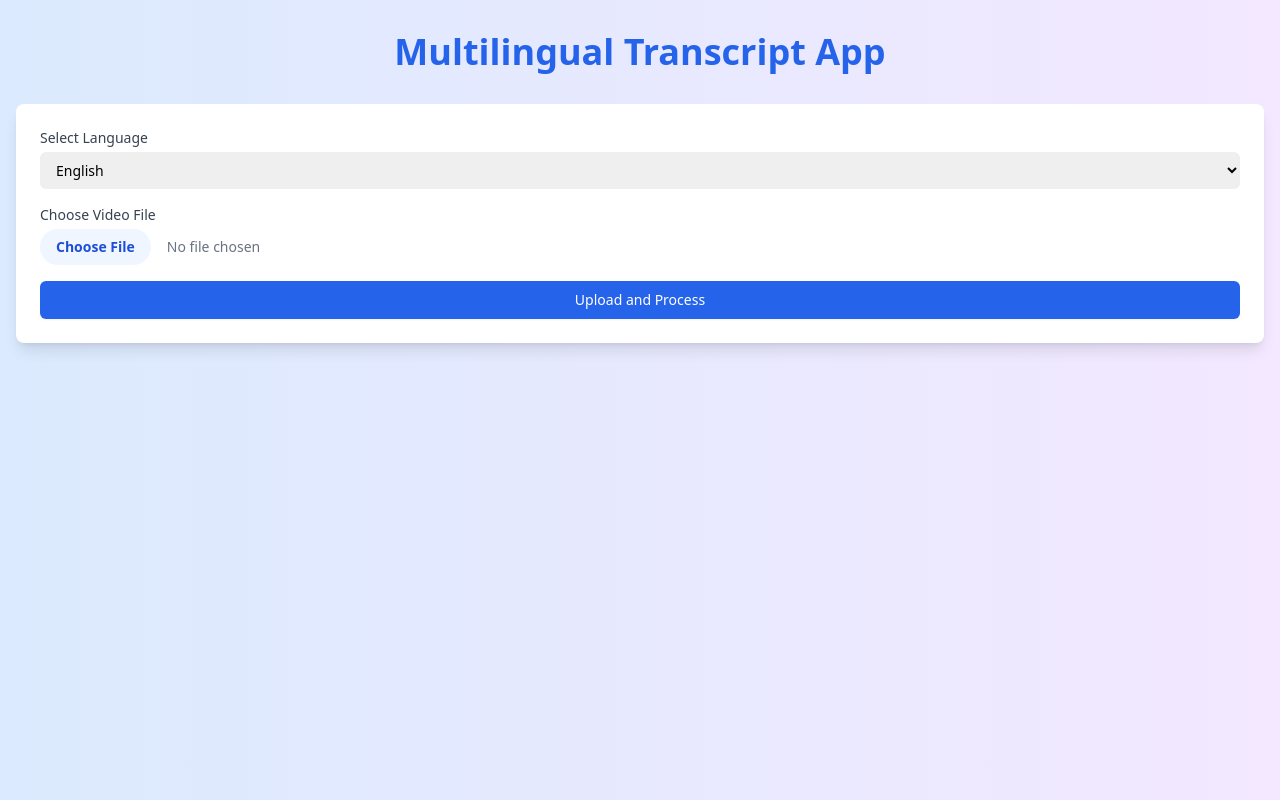
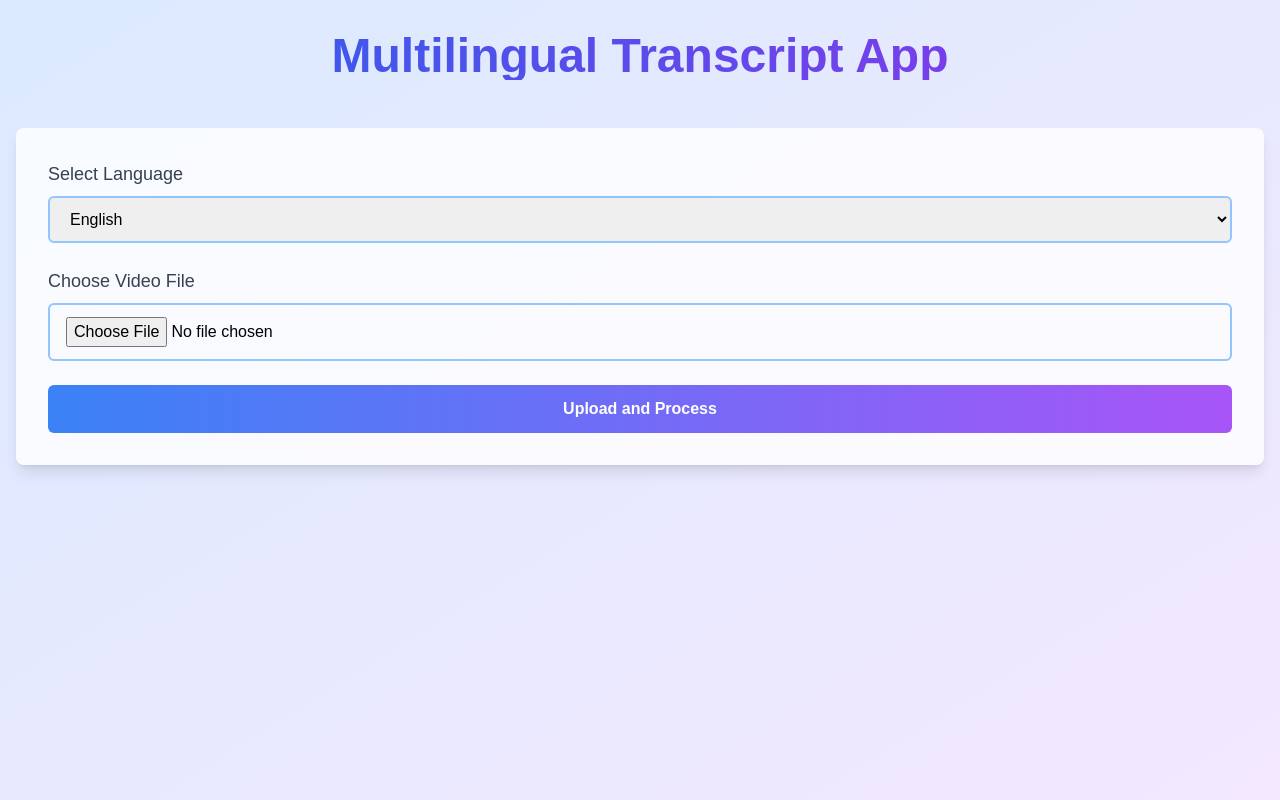
Before and after one commit to Hrishikesh332/Twelvelabs-Multilingual-Video-Transcriber, a Flask app: page / in a window 1280 px wide. Run offline with Flask 3, Linux system fonts and the light colour scheme; some libraries are stand-ins or nearby versions.

Commit message:
Added Download Transcript in PDF Format

```diff
--- a/static/css/style.css
+++ b/static/css/style.css
@@ -1,32 +1,58 @@
+body {
+    font-family: 'Arial', sans-serif;
+}
+
 .custom-scrollbar::-webkit-scrollbar {
     width: 8px;
 }
+
 .custom-scrollbar::-webkit-scrollbar-track {
     background: #f1f1f1;
-    border-radius: 4px;
+    border-radius: 10px;
 }
+
 .custom-scrollbar::-webkit-scrollbar-thumb {
     background: #888;
-    border-radius: 4px;
+    border-radius: 10px;
 }
+
 .custom-scrollbar::-webkit-scrollbar-thumb:hover {
     background: #555;
 }
 
-.timestamp {
-    @apply cursor-pointer text-blue-600 hover:text-blue-800 transition-colors duration-300;
+.transcript-entry {
+    @apply mb-4 p-3 rounded-lg transition-colors duration-300 hover:bg-blue-50;
 }
 
-.transcript-entry {
-    @apply mb-2 p-2 rounded hover:bg-blue-50 transition-colors duration-300;
+.timestamp {
+    @apply cursor-pointer text-white font-bold py-1 px-3 rounded-md transition-all duration-300 mr-3 inline-block mb-2;
+    border: none;
+    outline: none;
 }
 
-.transcript-entry:nth-child(even) {
-    @apply bg-gray-50;
+.timestamp-box {
+    background: linear-gradient(135deg, #6366F1, #A855F7, #EC4899);
+    box-shadow: 0 2px 4px rgba(0, 0, 0, 0.1);
 }
 
-#status {
-    @apply transition-all duration-300 transform;
+.timestamp:hover {
+    background: linear-gradient(135deg, #4F46E5, #9333EA, #DB2777);
+    transform: translateY(-1px);
+    box-shadow: 0 4px 6px rgba(0, 0, 0, 0.1);
+}
+
+.timestamp:active {
+    background: linear-gradient(135deg, #4338CA, #7E22CE, #BE185D);
+    transform: translateY(0);
+    box-shadow: 0 2px 4px rgba(0, 0, 0, 0.1);
+}
+
+.timestamp:focus {
+    @apply ring-2 ring-blue-300;
+}
+
+.transcript-text {
+    @apply block mt-1 text-black;
 }
 
 #status.loading {
@@ -40,3 +66,21 @@
 #status.error {
     @apply text-red-600;
 }
+
+.aspect-w-16 {
+    position: relative;
+    padding-bottom: 56.25%;
+}
+
+.aspect-w-16 > * {
+    position: absolute;
+    top: 0;
+    left: 0;
+    width: 100%;
+    height: 100%;
+}
+
+#transcript {
+    max-height: 70vh;
+    overflow-y: auto;
+}
--- a/static/js/app.js
+++ b/static/js/app.js
@@ -4,9 +4,11 @@ document.addEventListener('DOMContentLoaded', () => {
     const result = document.getElementById('result');
     const transcriptDiv = document.getElementById('transcript');
     const videoContainer = document.getElementById('video-container');
+    const downloadButton = document.getElementById('download-transcript');
 
     form.addEventListener('submit', handleFormSubmit);
     transcriptDiv.addEventListener('click', handleTranscriptClick);
+    downloadButton.addEventListener('click', downloadTranscript);
 });
 
 async function handleFormSubmit(e) {
@@ -48,30 +50,57 @@ function hideResult() {
 }
 
 function showResult() {
-    document.getElementById('result').classList.remove('hidden');
+    const resultElement = document.getElementById('result');
+    resultElement.classList.remove('hidden');
+    resultElement.scrollIntoView({ behavior: 'smooth', block: 'start' });
 }
+
 
 function displayTranscript(transcript) {
     const transcriptDiv = document.getElementById('transcript');
     transcriptDiv.innerHTML = '';
 
-    const rawResponseDiv = document.createElement('div');
-    rawResponseDiv.className = 'mb-4 p-4 bg-gray-100 rounded';
-    rawResponseDiv.innerHTML = '<h3 class="font-bold mb-2">Raw API Response:</h3>';
-
     const entries = parseTranscript(transcript);
     const formattedTranscriptDiv = document.createElement('div');
-    formattedTranscriptDiv.innerHTML = '<h3 class="font-bold mb-2">Formatted Transcript:</h3>';
+    formattedTranscriptDiv.innerHTML = '<h3 class="text-2xl font-bold mb-4">Formatted Transcript:</h3>';
     formattedTranscriptDiv.innerHTML += entries.map(entry =>
         `<div class="transcript-entry">
-            <button class="timestamp bg-green-500 hover:bg-green-700 text-white font-bold py-1 px-2 rounded" data-start="${entry.start}" data-end="${entry.end}">
+            <button class="timestamp text-sm timestamp-box" data-start="${entry.start}" data-end="${entry.end}">
                 ${formatTime(entry.start)} - ${formatTime(entry.end)}
             </button>
-            <span class="ml-2">${entry.text}</span>
+            <span class="transcript-text text-base text-black">${entry.text}</span>
         </div>`
     ).join('');
     transcriptDiv.appendChild(formattedTranscriptDiv);
+
+    const timestamps = transcriptDiv.querySelectorAll('.timestamp');
+    timestamps.forEach(timestamp => {
+        timestamp.addEventListener('click', handleTimestampClick);
+    });
+    document.getElementById('download-transcript').classList.remove('hidden');
+
+    document.getElementById('result').classList.remove('hidden');
 }
+
+
+function handleTimestampClick(e) {
+    const startTime = parseFloat(e.target.dataset.start);
+    const endTime = parseFloat(e.target.dataset.end);
+    const video = document.querySelector('video');
+    if (video) {
+        video.currentTime = startTime;
+        video.play();
+
+        const checkTime = () => {
+            if (video.currentTime >= endTime) {
+                video.pause();
+                video.removeEventListener('timeupdate', checkTime);
+            }
+        };
+        video.addEventListener('timeupdate', checkTime);
+    }
+}
+
 
 function parseTranscript(transcript) {
     const lines = transcript.split('\n');
@@ -125,6 +154,33 @@ function formatTime(seconds) {
     return `${minutes.toString().padStart(2, '0')}:${remainingSeconds.toString().padStart(2, '0')}`;
 }
 
+
+function downloadTranscript() {
+    const transcriptContent = document.getElementById('transcript').innerText;
+    const lines = transcriptContent.split('\n');
+    const { jsPDF } = window.jspdf;
+    const pdf = new jsPDF();
+
+    pdf.setFontSize(20);
+    pdf.setTextColor(44, 62, 80);
+    pdf.text('Transcript', 105, 20, null, null, 'center');
+
+    pdf.setFontSize(12);
+    pdf.setTextColor(52, 73, 94);
+    let y = 40;
+    lines.forEach(line => {
+        if (y > 280) {
+            pdf.addPage();
+            y = 20;
+        }
+        const splitText = pdf.splitTextToSize(line, 180);
+        pdf.text(splitText, 15, y);
+        y += 7 * splitText.length;
+    });
+
+    pdf.save('transcript.pdf');
+}
+
 function updateTranscriptHighlight(currentTime) {
     const transcriptEntries = document.querySelectorAll('.transcript-entry');
     transcriptEntries.forEach(entry => {
@@ -141,13 +197,10 @@ function updateTranscriptHighlight(currentTime) {
     });
 }
 
-document.addEventListener('DOMContentLoaded', () => {
-    const result = document.getElementById('result');
-    result.addEventListener('DOMNodeInserted', (event) => {
-        if (event.target.tagName === 'VIDEO') {
-            event.target.addEventListener('timeupdate', (e) => {
-                updateTranscriptHighlight(e.target.currentTime);
-            });
-        }
-    });
+document.addEventListener('DOMNodeInserted', (event) => {
+    if (event.target.tagName === 'VIDEO') {
+        event.target.addEventListener('timeupdate', (e) => {
+            updateTranscriptHighlight(e.target.currentTime);
+        });
+    }
 });
--- a/templates/index.html
+++ b/templates/index.html
@@ -5,56 +5,58 @@
     <meta name="viewport" content="width=device-width, initial-scale=1.0">
     <title>Multilingual Transcript App</title>
     <script src="https://cdn.tailwindcss.com"></script>
-    <link rel="stylesheet" href="{{ url_for('static', filename='css/styles.css') }}">
+    <link rel="stylesheet" href="{{ url_for('static', filename='css/style.css') }}">
 </head>
-<body class="bg-gradient-to-r from-blue-100 to-purple-100 min-h-screen">
+<body class="bg-gradient-to-br from-blue-100 to-purple-100 min-h-screen">
     <div class="container mx-auto px-4 py-8">
-        <h1 class="text-4xl font-bold mb-8 text-center text-blue-600">Multilingual Transcript App</h1>
+        <h1 id="multilingual-transcript-app" class="text-5xl font-bold mb-12 text-center text-transparent bg-clip-text bg-gradient-to-r from-blue-600 to-purple-600">
+            Multilingual Transcript App
+        </h1>
 
-        <div class="bg-white shadow-lg rounded-lg p-6 mb-8 transition-all duration-300 hover:shadow-xl">
-            <form id="upload-form" class="space-y-4">
-                <div>
-                    <label for="language-select" class="block text-sm font-medium text-gray-700">Select Language</label>
-                    <select id="language-select" name="language" class="mt-1 block w-full pl-3 pr-10 py-2 text-base border-gray-300 focus:outline-none focus:ring-blue-500 focus:border-blue-500 sm:text-sm rounded-md">
-                        <option value="English">English</option>
-                        <option value="German">German</option>
-                        <option value="French">French</option>
-                        <option value="Spanish">Spanish</option>
+        <div class="bg-white bg-opacity-80 shadow-lg rounded-lg p-8 mb-8 transition-all duration-300 hover:shadow-xl">
+            <form id="upload-form" enctype="multipart/form-data" method="post" action="{{ url_for('upload_file') }}">
+                <div class="mb-6">
+                    <label for="language" class="block text-lg font-medium text-gray-700 mb-2">Select Language</label>
+                    <select id="language" name="language" class="w-full py-3 px-4 rounded-md border-2 border-blue-300 focus:border-blue-500 focus:ring focus:ring-blue-200 focus:ring-opacity-50">
+                        <option value="english">English</option>
+                        <option value="german">German</option>
+                        <option value="french">French</option>
+                        <option value="spanish">Spanish</option>
                     </select>
                 </div>
-                <div>
-                    <label for="file-input" class="block text-sm font-medium text-gray-700">Choose Video File</label>
-                    <input type="file" id="file-input" name="file" accept=".mp4,.avi,.mov" class="mt-1 block w-full text-sm text-gray-500
-                        file:mr-4 file:py-2 file:px-4
-                        file:rounded-full file:border-0
-                        file:text-sm file:font-semibold
-                        file:bg-blue-50 file:text-blue-700
-                        hover:file:bg-blue-100
-                        transition-all duration-300
-                    ">
+
+                <div class="mb-6">
+                    <label for="file" class="block text-lg font-medium text-gray-700 mb-2">Choose Video File</label>
+                    <input type="file" id="file" name="file" accept=".mp4,.avi,.mov" class="w-full py-3 px-4 rounded-md border-2 border-blue-300 focus:border-blue-500 focus:ring focus:ring-blue-200 focus:ring-opacity-50">
                 </div>
-                <button type="submit" class="w-full flex justify-center py-2 px-4 border border-transparent rounded-md shadow-sm text-sm font-medium text-white bg-blue-600 hover:bg-blue-700 focus:outline-none focus:ring-2 focus:ring-offset-2 focus:ring-blue-500 transition-colors duration-300">
+
+                <button type="submit" class="w-full bg-gradient-to-r from-blue-500 to-purple-500 text-white font-bold py-3 px-4 rounded-md hover:from-blue-600 hover:to-purple-600 transition duration-300">
                     Upload and Process
                 </button>
             </form>
         </div>
 
-        <div id="status" class="text-center text-lg font-semibold mb-4"></div>
+        <div id="status" class="text-center text-xl font-semibold mb-8"></div>
 
         <div id="result" class="hidden">
             <div class="grid grid-cols-1 lg:grid-cols-2 gap-8">
-                <div class="bg-white shadow-lg rounded-lg p-4 transition-all duration-300 hover:shadow-xl">
-                    <h2 class="text-2xl font-semibold mb-4 text-blue-600">Video</h2>
-                    <div id="video-container" class="aspect-w-16 aspect-h-9 mb-4"></div>
+                <div class="bg-white bg-opacity-80 shadow-lg rounded-lg p-6 transition-all duration-300 hover:shadow-xl">
+                    <h2 id="video" class="text-3xl font-semibold mb-6 text-blue-600">Video</h2>
+                    <div id="video-container" class="aspect-w-16 aspect-h-9 mb-4 rounded-lg overflow-hidden"></div>
                 </div>
-                <div class="bg-white shadow-lg rounded-lg p-4 transition-all duration-300 hover:shadow-xl">
-                    <h2 class="text-2xl font-semibold mb-4 text-blue-600">Transcript</h2>
-                    <div id="transcript" class="h-96 overflow-y-auto custom-scrollbar"></div>
+
+                <div class="bg-white bg-opacity-80 shadow-lg rounded-lg p-6 transition-all duration-300 hover:shadow-xl">
+                    <h2 id="transcript" class="text-3xl font-semibold mb-6 text-purple-600">Transcript</h2>
+                    <div id="transcript" class="h-96 overflow-y-auto custom-scrollbar mb-4"></div>
+                    <button id="download-transcript" class="hidden w-full bg-gradient-to-r from-green-500 to-teal-500 text-white font-bold py-3 px-4 rounded-md hover:from-green-600 hover:to-teal-600 transition duration-300">
+                        Download Transcript (PDF)
+                    </button>
                 </div>
             </div>
         </div>
     </div>
 
+    <script src="https://cdnjs.cloudflare.com/ajax/libs/jspdf/2.5.1/jspdf.umd.min.js"></script>
     <script src="{{ url_for('static', filename='js/app.js') }}"></script>
 </body>
 </html>
```
Also changed, not shown: 1 other file.
